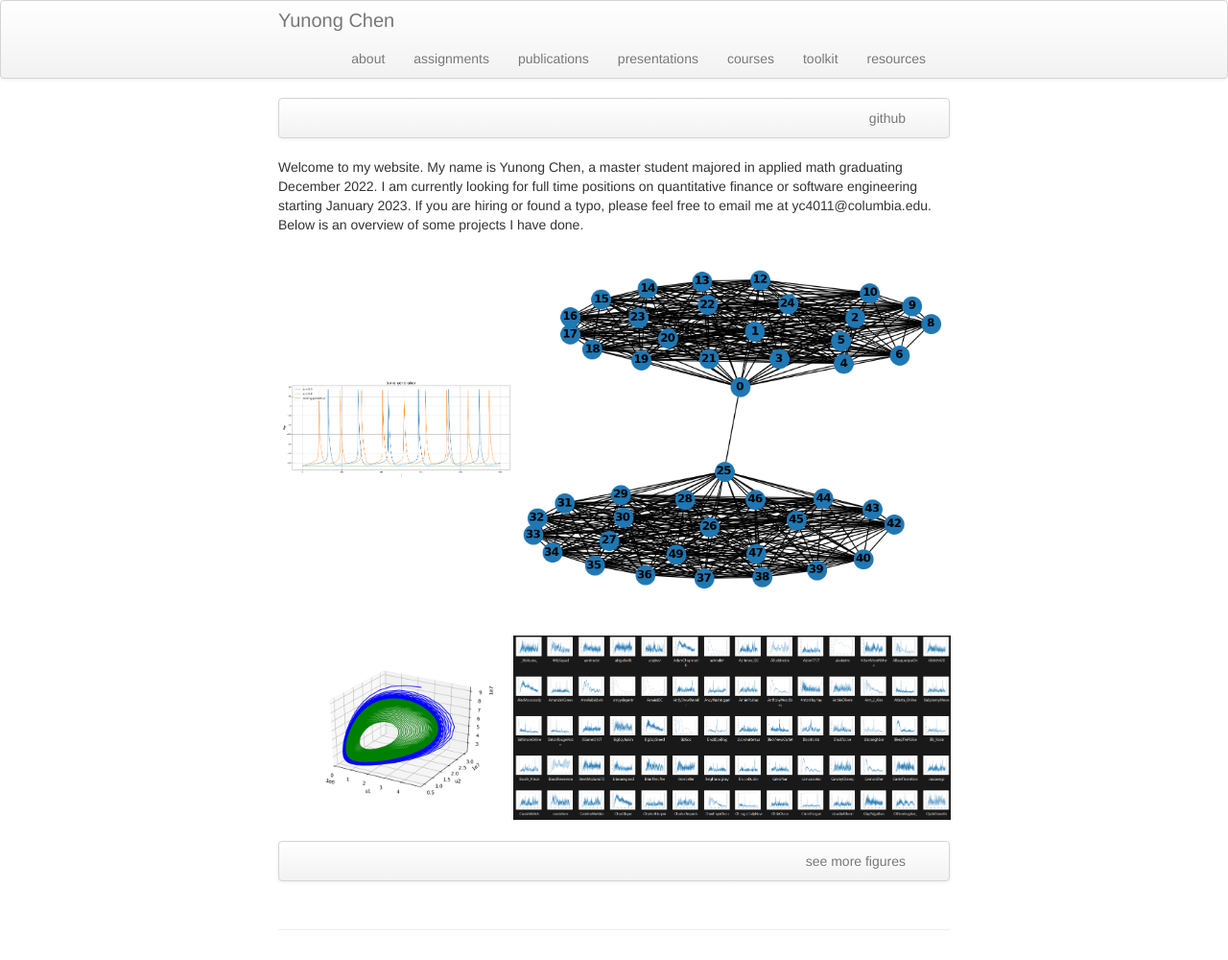
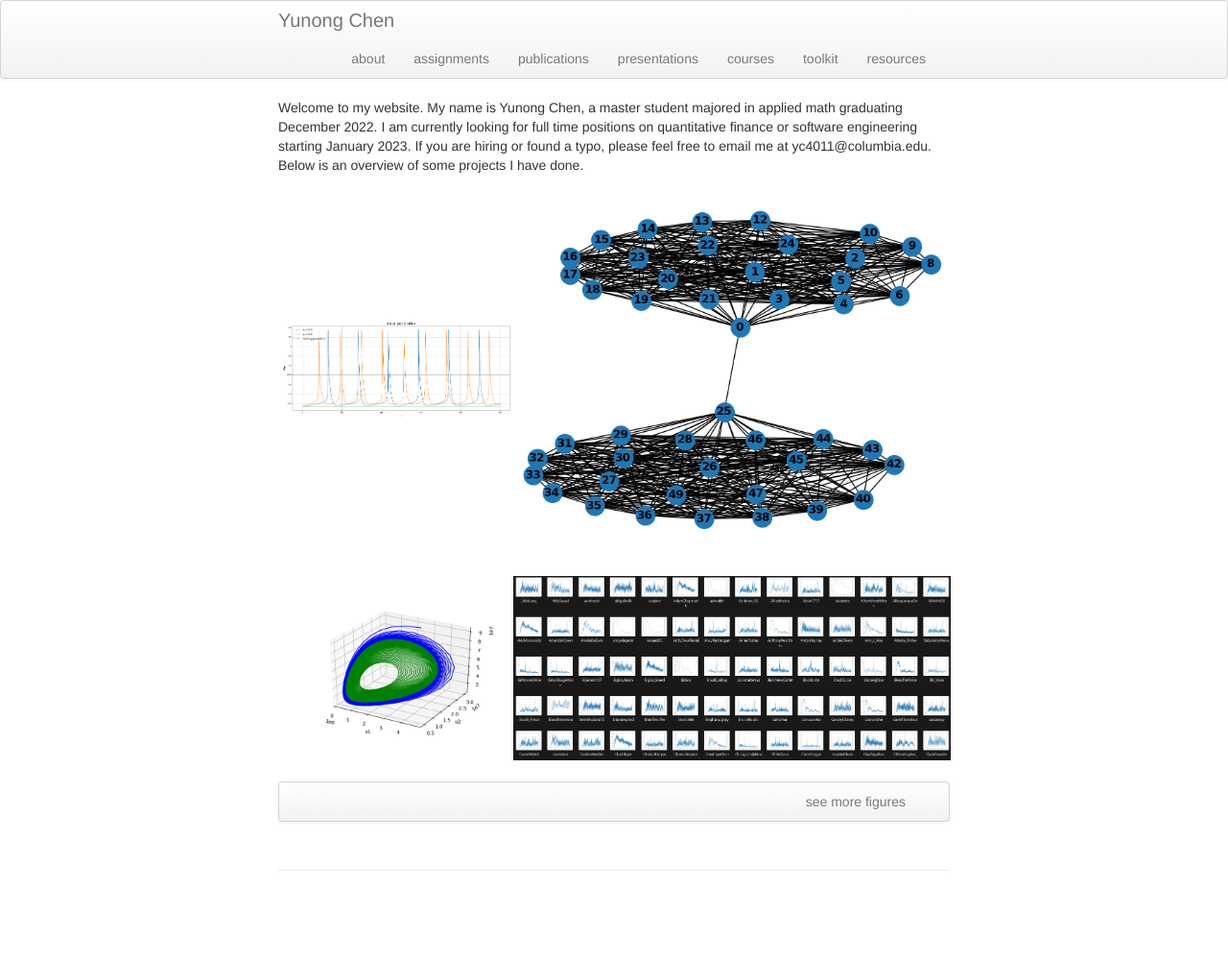
Before and after one commit to yunongch/yunongch.github.io, a Jekyll site: the page built from index.md, in a window 1280 px wide. Shown: the whole page at 96% size. Built offline with Jekyll 4.4.1, drawn with Linux system fonts in a browser that asks for light colours; after the commit the page ends 938 px from its top, so only the background shows below that.

Commit message:
Update index.md

```diff
--- a/index.md
+++ b/index.md
@@ -5,13 +5,6 @@ description: Benjamin Harvey is an Adjunct Professor at The George Washington Un
 keywords: statistics, data analytics
 ---
 
-<div class="navbar">
-  <div class="navbar-inner">
-      <ul class="nav">
-          <li><a href="https://github.com/yunongch">github</a></li>
-      </ul>
-  </div>
-</div>
 
 Welcome to my website. My name is Yunong Chen, a master student majored in applied math graduating December 2022. I am currently looking for full time positions on quantitative finance or software engineering starting January 2023. If you are hiring or found a typo, please feel free to email me at yc4011@columbia.edu. Below is an overview of some projects I have done.
 <table class="wide">
```
